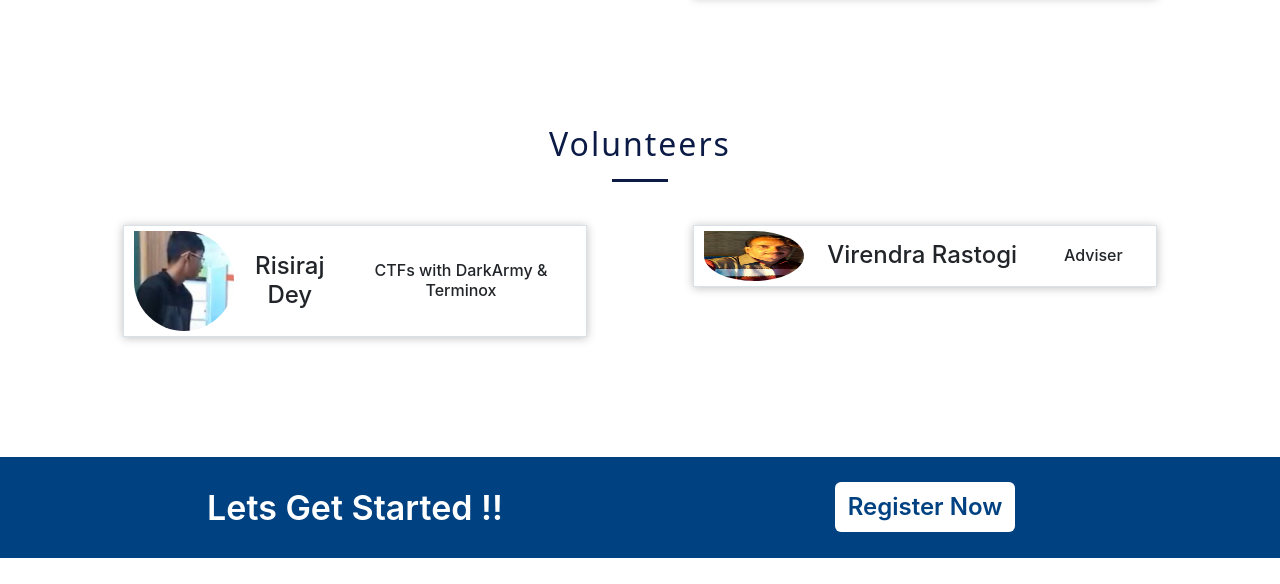
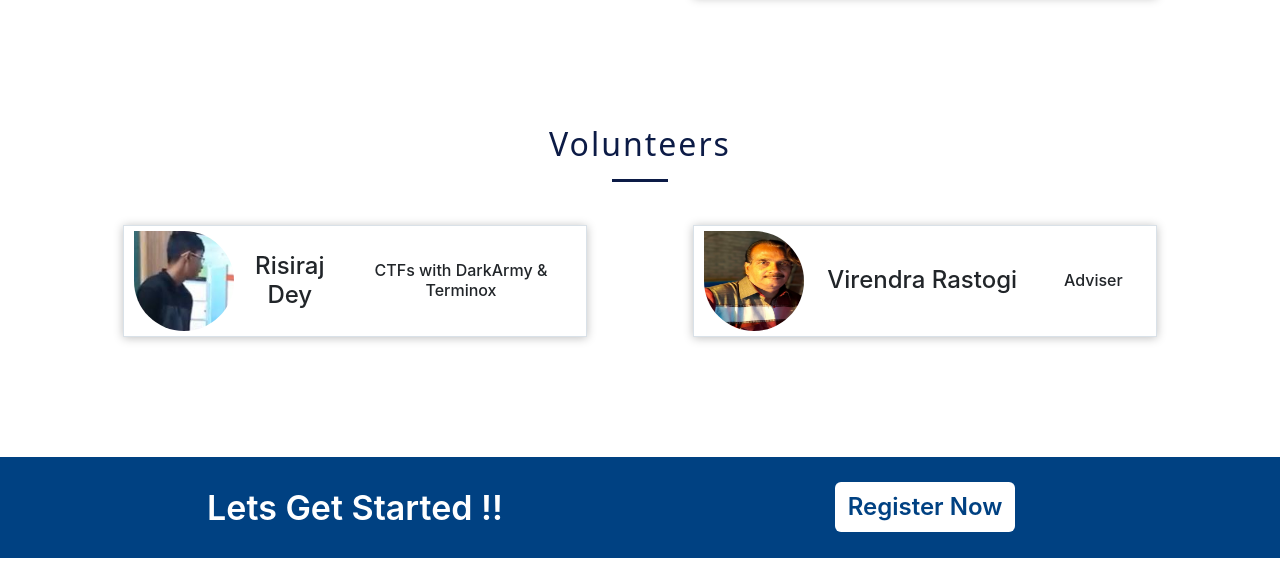
Before and after one commit to razzorsec/razzorsec.github.io, a website: page unchained.html in a window 1280 px wide. Shown: the part 6148-6732 px from the top of the page. Drawn offline with nearby package versions, Linux system fonts and the light colour scheme; a script that the page names is missing.

Commit message:
Update unchained.html

```diff
--- a/unchained.html
+++ b/unchained.html
@@ -409,7 +409,7 @@ type="text/javascript">
               <!-- <a href="https://www.linkedin.com/in/rdxr10/" target="_blank" class="speaker-link"> -->
             <div class="speaker-box">
              <!-- <i class="fa fa-user-circle" aria-hidden="true"></i> -->
-              <img class="rounded-corners" src="img/virendra.jpg" alt="Virendra Rastogi" style="width:100px;height:50px">
+              <img class="rounded-corners" src="img/virendra.jpg" alt="Virendra Rastogi" style="width:100px;height:100px">
               <h4 class="speaker-text">Virendra Rastogi</h4><h6 class="speaker-text">Adviser</h6>
             </div>
 
```
